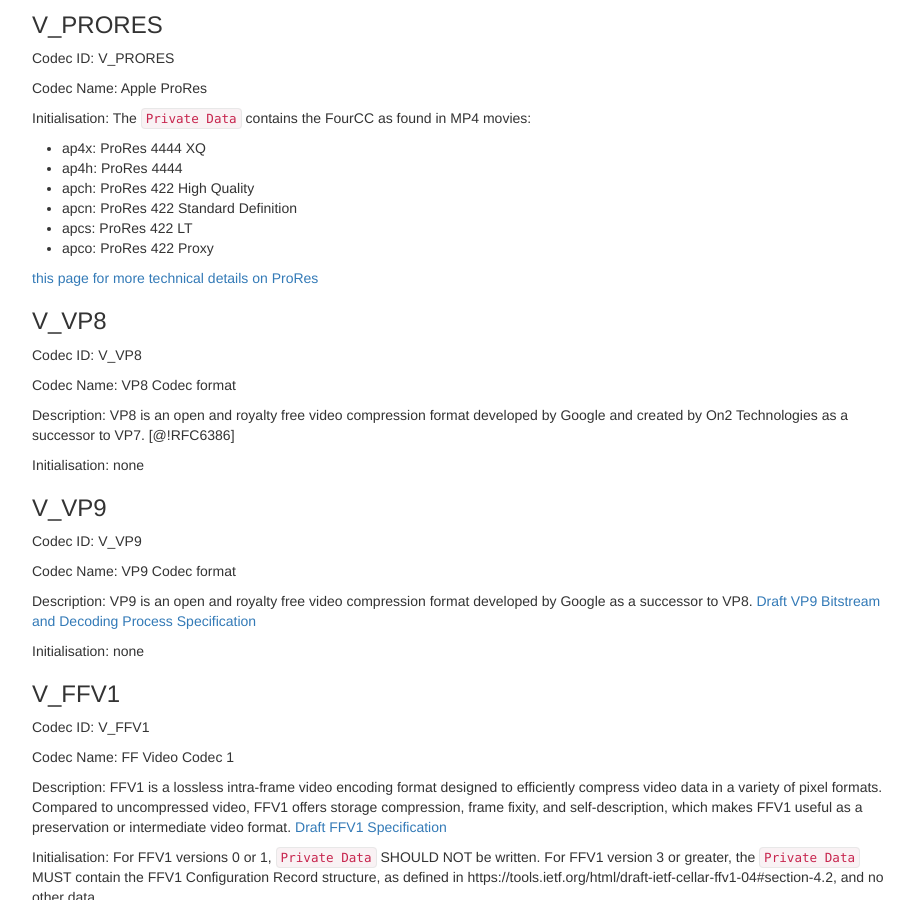
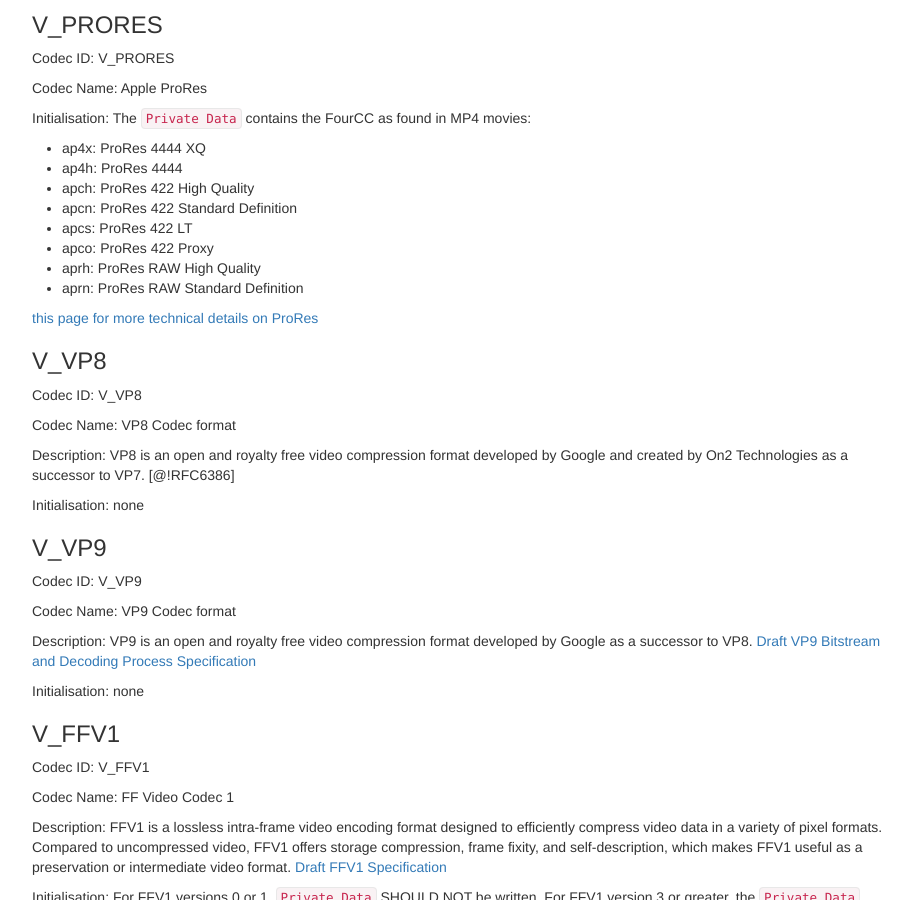
Before and after one commit to ietf-wg-cellar/matroska-specification, a Jekyll site: the page built from codec_specs.md, in a window 1280 px wide and 900 px high, scrolled down 4553 px. Shown: the whole window, without its empty margins (273-1187 px from the left). Built offline with Jekyll 4.4.1, drawn with Linux system fonts in a browser that asks for light colours; our own code applies the rules of GitHub Pages for plain Markdown files.

Commit message:
Add ProRes aprh and aprn FourCC

```diff
--- a/codec_specs.md
+++ b/codec_specs.md
@@ -230,6 +230,8 @@
 *   apcn: ProRes 422 Standard Definition
 *   apcs: ProRes 422 LT
 *   apco: ProRes 422 Proxy
+*   aprh: ProRes RAW High Quality
+*   aprn: ProRes RAW Standard Definition
 
 [this page for more technical details on ProRes](http://wiki.multimedia.cx/index.php?title=Apple_ProRes#Frame_layout)
 
```
